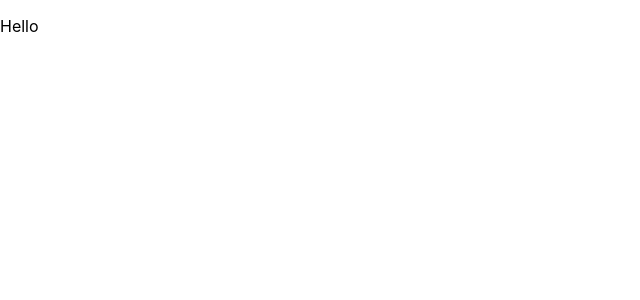
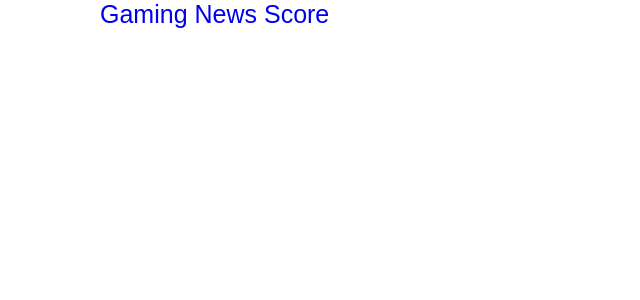
Before and after one commit to aquamaryne/project-one, a React (Create React App) app in the folder project-app/: page / in a window 1280 px wide. Shown: the top 300 px of the page, without its empty margins (0-640 px from the left). Built offline with nearby package versions, Linux system fonts and the light colour scheme.

Commit message:
small changes

```diff
--- a/project-app/src/App.css
+++ b/project-app/src/App.css
@@ -1,38 +1,3 @@
 .App {
   text-align: center;
 }
-
-.App-logo {
-  height: 40vmin;
-  pointer-events: none;
-}
-
-@media (prefers-reduced-motion: no-preference) {
-  .App-logo {
-    animation: App-logo-spin infinite 20s linear;
-  }
-}
-
-.App-header {
-  background-color: #282c34;
-  min-height: 100vh;
-  display: flex;
-  flex-direction: column;
-  align-items: center;
-  justify-content: center;
-  font-size: calc(10px + 2vmin);
-  color: white;
-}
-
-.App-link {
-  color: #61dafb;
-}
-
-@keyframes App-logo-spin {
-  from {
-    transform: rotate(0deg);
-  }
-  to {
-    transform: rotate(360deg);
-  }
-}
--- a/project-app/src/App.js
+++ b/project-app/src/App.js
@@ -1,11 +1,13 @@
-import './App.css';
+//import './App.css';
+import Navbar from "./components/navbar";
+import './css/navbar.css'
 
 const App = () => {
-  return (
-    <div>
-      <p> Hello </p>
-    </div>
-  );
+  return(
+  <div className="navigate">
+    <Navbar />
+  </div>
+  )
 }
 
 export default App;
--- /dev/null
+++ b/project-app/src/components/gaming.js
@@ -0,0 +1,9 @@
+import React from "react";
+
+const Gaming = () => {
+    return(
+        <div> Gaming </div>
+    )
+}
+
+export default Gaming;
--- a/project-app/src/components/navbar.js
+++ b/project-app/src/components/navbar.js
@@ -0,0 +1,16 @@
+import React from "react";
+// import Gaming from './gaming';
+// import News from './news';
+// import Score from './score';
+
+const Navbar = () => {
+    return(
+        <div>
+            <a className="space" href="./gaming"> Gaming </a>
+            <a className="space" href="./news">  News  </a>
+            <a className="space" href="./score">  Score   </a>
+        </div>
+    );
+};
+
+export default Navbar;
--- /dev/null
+++ b/project-app/src/components/news.js
@@ -0,0 +1,9 @@
+import React from "react";
+
+const News = () => {
+    return(
+        <div> News </div>
+    )
+}
+
+export default News;
--- /dev/null
+++ b/project-app/src/components/score.js
@@ -0,0 +1,9 @@
+import React from "react";
+
+const Score = () => {
+    return(
+        <div> score </div>
+    )
+}
+
+export default Score;
--- /dev/null
+++ b/project-app/src/css/navbar.css
@@ -0,0 +1,11 @@
+* {
+    font-family: 'Neue Haas Grotesk Display Pro', sans-serif;
+    font-size: 25px;
+    text-decoration: none;
+
+}
+
+.navigate{
+    display: inline-block;
+    padding-left: 100px;
+}
```
Also changed, not shown: project-app/src/css/style.css (added).
